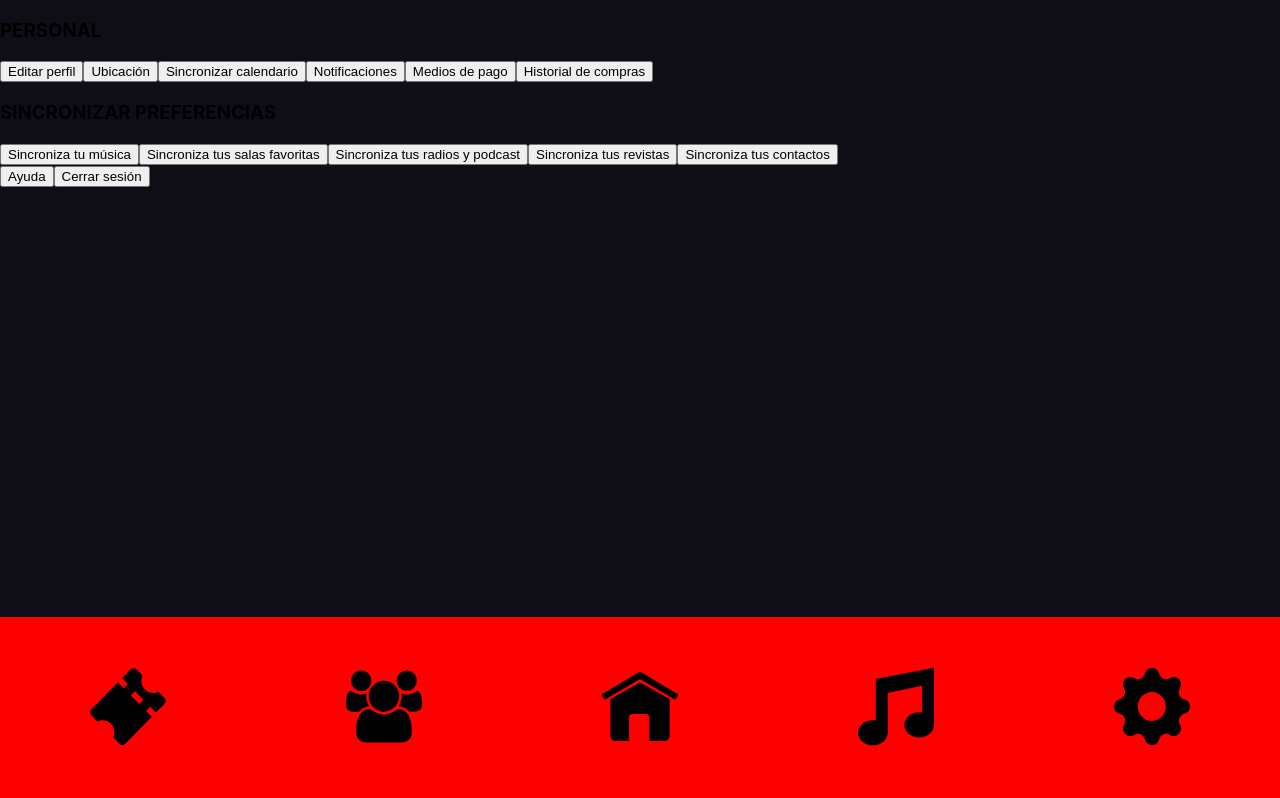
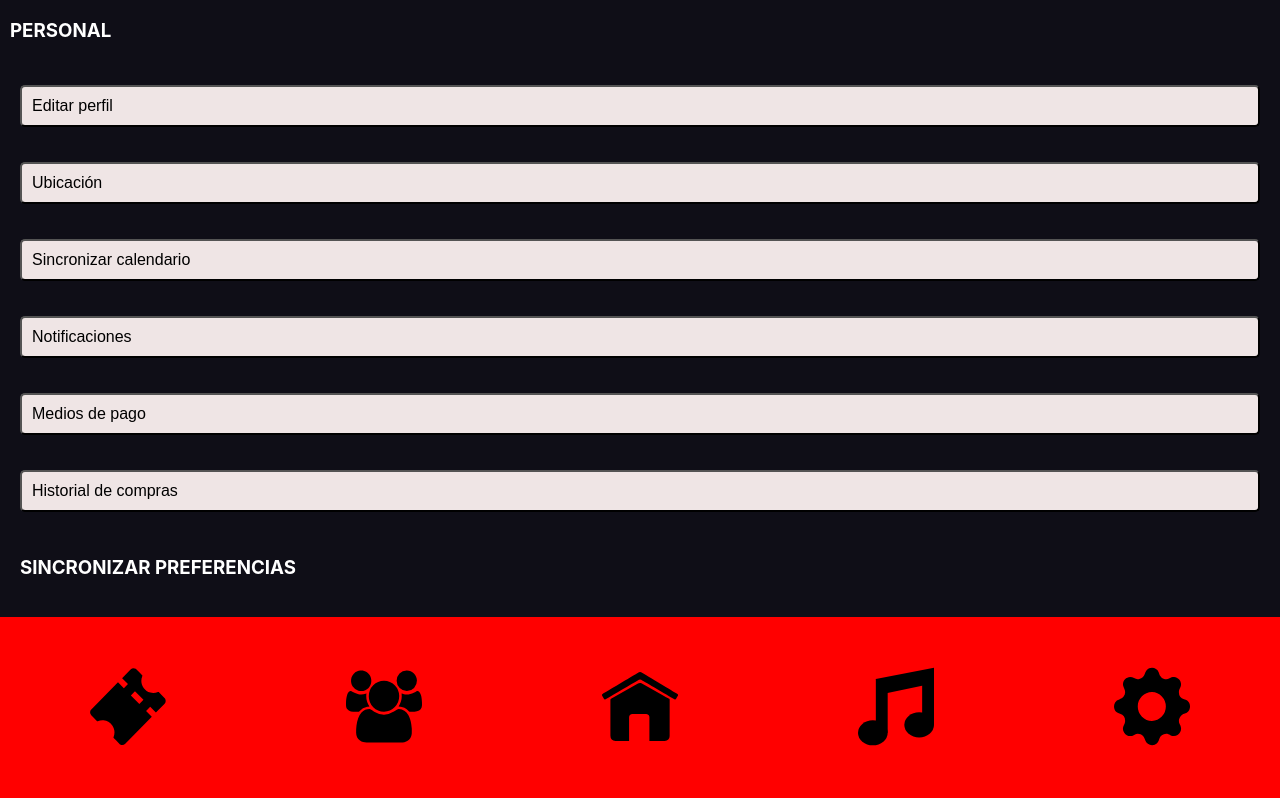
Before and after one commit to sergimoli/rythmeok, a React (Create React App) app: page /configuration in a window 1280 px wide. Shown: the top 798 px of the page. Built offline with nearby package versions, Linux system fonts and the light colour scheme.

Commit message:
configurationpage

```diff
--- a/src/pages/configuration/ConfigurationPage.jsx
+++ b/src/pages/configuration/ConfigurationPage.jsx
@@ -3,51 +3,53 @@ import "./ConfigurationPage.scss"
 
 export default function ConfigurationPage() {
   return (
-    <div>
+    <div className="b-section">
       <>
-        <h3>PERSONAL</h3>
-        <button className="">
+        <h3 className="b-title__h3">PERSONAL</h3>
+        <button className="b-btn">
           Editar perfil
         </button>
-        <button className="">
+        <button className="b-btn">
           Ubicación
         </button>
-        <button className="">
+        <button className="b-btn">
           Sincronizar calendario
         </button>
-        <button className="">
+        <button className="b-btn">
           Notificaciones
         </button>
-        <button className="">
+        <button className="b-btn">
           Medios de pago
         </button>
-        <button className="">
+        <button className="b-btn">
           Historial de compras
         </button>
       </>
-      <div>
-        <h3>SINCRONIZAR PREFERENCIAS</h3>
-        <button className="">
+      <div className="b-section">
+        <h3 className="b-title__h3">SINCRONIZAR PREFERENCIAS</h3>
+        <button className="b-btn">
           Sincroniza tu música
         </button>
-        <button className="">
+        <button className="b-btn">
           Sincroniza tus salas favoritas
         </button>
-        <button className="">
+        <button className="b-btn">
           Sincroniza tus radios y podcast
         </button>
-        <button className="">
+        <button className="b-btn">
           Sincroniza tus revistas
         </button>
-        <button className="">
+        <button className="b-btn">
           Sincroniza tus contactos
         </button>
       </div>
-      <div>
-        <button className="">
+      <></>
+      <div className="b-section">
+      <br></br>
+        <button className="b-btn">
           Ayuda
         </button>
-        <button className="">
+        <button className="b-btn">
           Cerrar sesión
         </button>
       </div>
--- a/src/pages/configuration/ConfigurationPage.scss
+++ b/src/pages/configuration/ConfigurationPage.scss
@@ -0,0 +1,33 @@
+.body{
+    background-color: black ;
+}
+
+.b-section{
+    display: flex;
+    flex-direction: column;
+    text-align: left;
+    gap: 15px;
+    margin-left: 10px;
+    margin-right: 10px;
+}
+
+.b-title{
+    text-align: center;
+    &__h3 {
+        color: white;
+}
+}
+.b-btn{
+    background: rgb(239, 229, 229);
+    color: black;
+    display:inline-block;
+    font-size: 1em;
+    margin: 10px;
+    padding:10px;
+    text-align: center;
+    width: auto;
+    text-decoration: none;
+    border-radius: 5px;
+    justify-content: left;
+    display: flex;
+}
```
